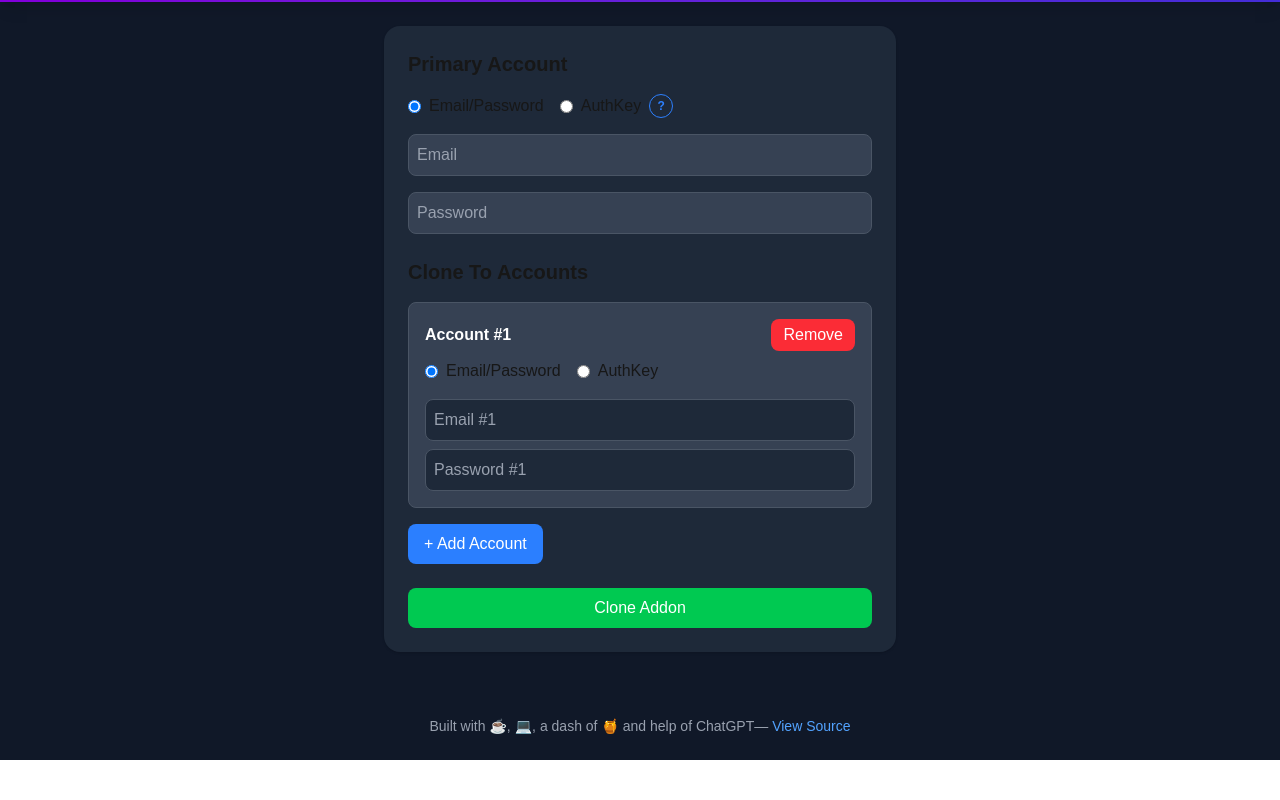
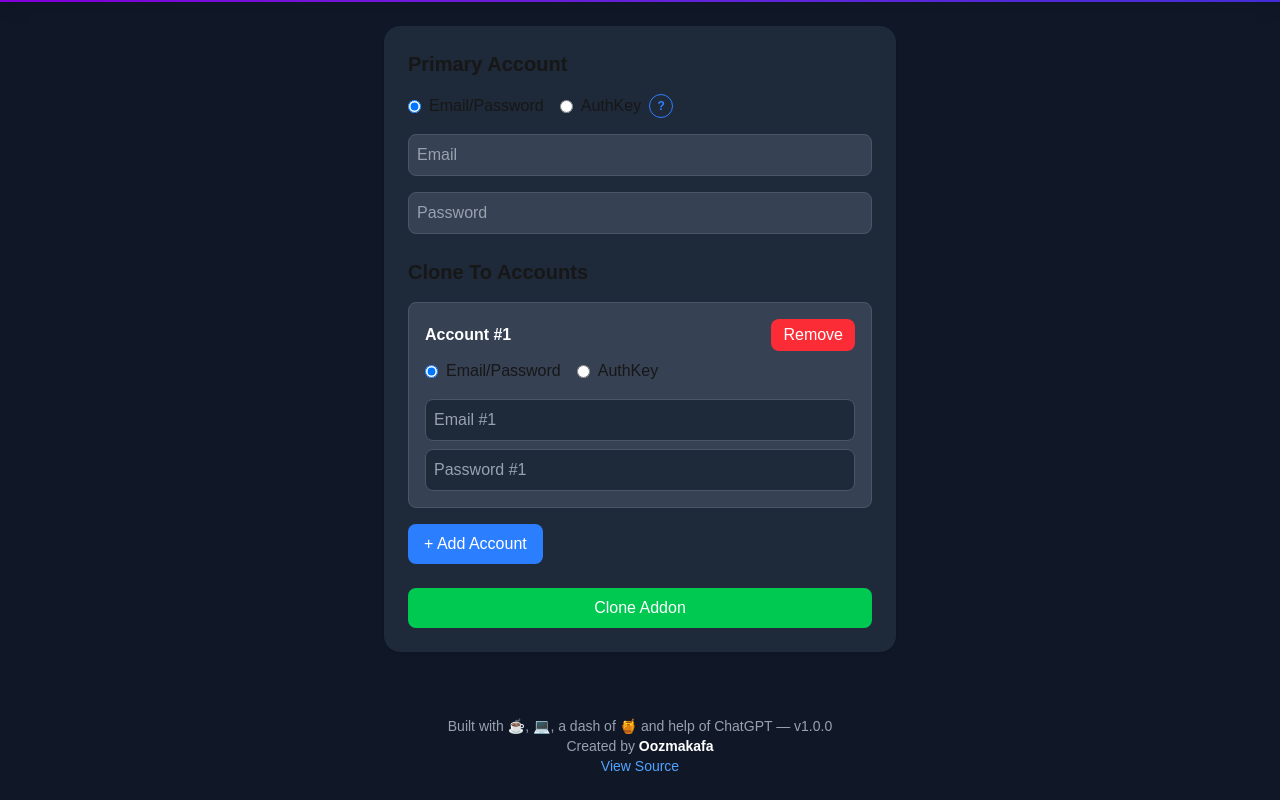
Before and after one commit to oozmakafa/stremio-account-addon-cloner, a Next.js app: page / in a window 1280 px wide. Shown: the part 264-1064 px from the top of the page. Before the commit the page ends 1024 px from the top, so only its background shows below. Built offline with nearby package versions, Linux system fonts and the light colour scheme.

Commit message:
Added components

```diff
--- a/package.json
+++ b/package.json
@@ -1,6 +1,6 @@
 {
   "name": "stremio-account-addon-cloner",
-  "version": "0.1.0",
+  "version": "1.0.0",
   "private": false,
   "scripts": {
     "dev": "next dev --turbopack",
--- /dev/null
+++ b/src/app/components/footer.tsx
@@ -0,0 +1,23 @@
+
+import packageJson from "@/../package.json";
+
+const Footer = () => {
+    return (
+        <footer className="mt-10 py-6 text-center text-gray-400 text-sm">
+            Built with ☕, 💻, a dash of 🍯 and help of ChatGPT — v{packageJson.version}
+            <span className="block">
+                Created by <span className="text-white font-semibold">Oozmakafa</span>
+            </span>
+            <a
+                href="https://github.com/oozmakafa/stremio-account-addon-cloner"
+                target="_blank"
+                rel="noopener noreferrer"
+                className="text-blue-400 hover:underline"
+            >
+                View Source
+            </a>
+        </footer>
+    )
+}
+
+export default Footer;
--- /dev/null
+++ b/src/app/components/header.tsx
@@ -0,0 +1,26 @@
+const Header = () => {
+    return (
+        <header className="w-full bg-gradient-to-r from-purple-700 to-indigo-700 py-8 shadow-lg">
+            <div className="max-w-4xl mx-auto px-6 text-center">
+                <h1 className="text-3xl md:text-4xl font-bold text-white">
+                    Stremio Account Addon Cloner
+                </h1>
+                <p className="mt-2 text-gray-200 text-sm md:text-base">
+                    Clone your Stremio addons from your primary account to multiple accounts easily
+                </p>
+
+                {/* Blended Soft Warning */}
+                <div className="mt-4 inline-block bg-white/10 border border-white/20 rounded-lg px-4 py-2 text-white text-sm md:text-base shadow-sm text-left">
+                    ⚠️ <b>Please note:</b> This tool interacts directly with your Stremio account.
+                    <br />
+                    🔑 Addon credentials, such as your Debrid account details, will also be cloned to the target account.
+                    <br />
+                    <br />
+                    Use responsibly to avoid potential account issues.
+                </div>
+            </div>
+        </header>
+    )
+}
+
+export default Header;
--- a/src/app/page.tsx
+++ b/src/app/page.tsx
@@ -1,6 +1,7 @@
 "use client";
-
 import { useState } from "react";
+import Footer from "./components/footer";
+import Header from "./components/header";
 
 type CloneAccount = {
   mode: "credentials" | "authkey";
@@ -109,27 +110,7 @@ export default function Home() {
   return (
     <main className="min-h-screen bg-gray-900 flex flex-col items-center">
       {/* Jumbotron */}
-      <header className="w-full bg-gradient-to-r from-purple-700 to-indigo-700 py-8 shadow-lg">
-        <div className="max-w-4xl mx-auto px-6 text-center">
-          <h1 className="text-3xl md:text-4xl font-bold text-white">
-            Stremio Account Addon Cloner
-          </h1>
-          <p className="mt-2 text-gray-200 text-sm md:text-base">
-            Clone your Stremio addons from your primary account to multiple accounts easily
-          </p>
-
-          {/* Blended Soft Warning */}
-          <div className="mt-4 inline-block bg-white/10 border border-white/20 rounded-lg px-4 py-2 text-white text-sm md:text-base shadow-sm text-left">
-            ⚠️ <b>Please note:</b> This tool interacts directly with your Stremio account.
-            <br />
-            🔑 Addon credentials, such as your Debrid account details, will also be cloned to the target account.
-            <br />
-            <br />
-            Use responsibly to avoid potential account issues.
-          </div>
-        </div>
-      </header>
-
+      <Header />
 
       {/* Alert */}
       {alert && (
@@ -354,17 +335,8 @@ export default function Home() {
           </button>
         </div>
       </div>
-      <footer className="mt-10 py-6 text-center text-gray-400 text-sm">
-        Built with ☕, 💻, a dash of 🍯 and help of ChatGPT—{" "}
-        <a
-          href="https://github.com/oozmakafa/stremio-account-addon-cloner"
-          target="_blank"
-          rel="noopener noreferrer"
-          className="text-blue-400 hover:underline"
-        >
-          View Source
-        </a>
-      </footer>
+
+      <Footer />
     </main>
   );
 }
```
